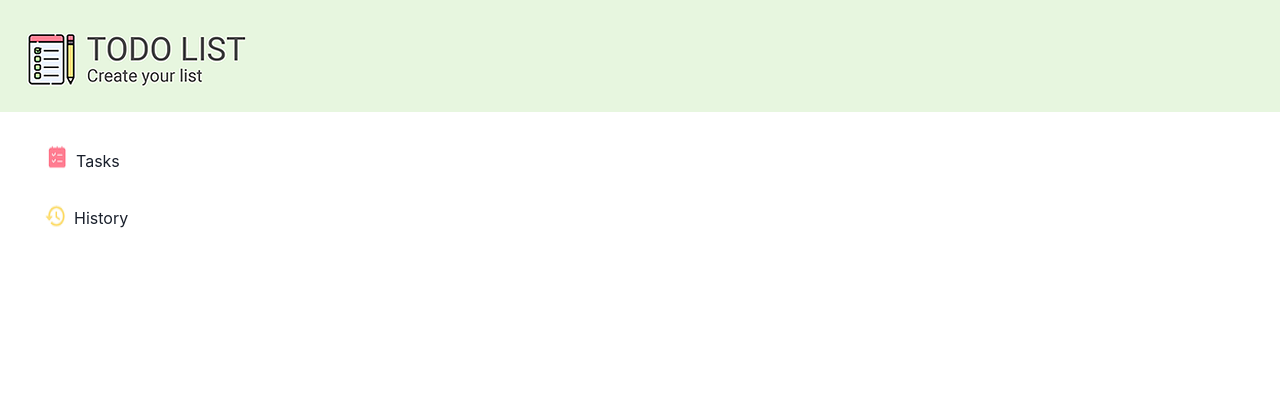
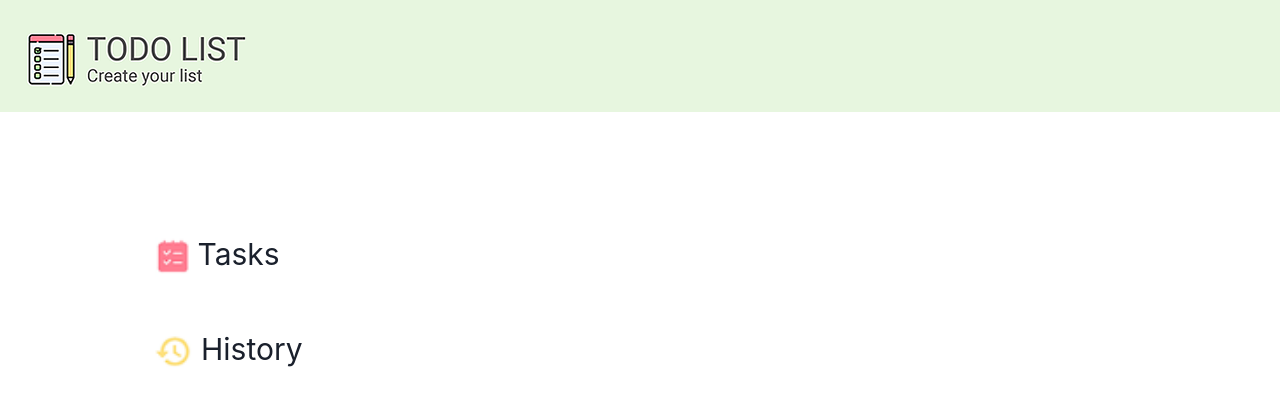
Before and after one commit to Laria-Mateo/TrabajoIntegrador_ArgentinaPrograma4.0, a React (Vite) app: page / in a window 1280 px wide. Shown: the top 406 px of the page. Built offline with nearby package versions, Linux system fonts and the light colour scheme.

Commit message:
cambios en button

```diff
--- a/src/App.jsx
+++ b/src/App.jsx
@@ -60,26 +60,24 @@ function App() {
 
 
 
-      <Box hideBelow="md" pos={"absolute"} ml={"40px"} mt={"30px"}>
+      <Box hideBelow="md" pos={"absolute"} ml={"150px"} mt={"100px"}>
         <button onClick={startCreatingTask}>
-          <Flex mb={"20px"} w="90px" borderLeft='5px solid transparent' _hover={{ borderLeft: "5px solid #00B499", cursor: "pointer" }}>
-
-            <Image m="2px" src={lista} alt='' />
-            <Text mt="7px" ml="6px">Tasks</Text>
+          <Flex mb={"20px"} w="120px" borderLeft='5px solid transparent' _hover={{ borderLeft: "5px solid #00B499", cursor: "pointer" }}>
+            <Image w="100%" h="40px" mt={"25px"} objectFit="contain" src={lista} alt='' />
+            <Text mt="20px" ml="6px" style={{ fontSize: "30px" }}>Tasks</Text>
           </Flex>
         </button>
 
         <Box h="10px" />
 
-        <button onClick={showTaskHistory}>
-          <Flex w="100px" borderLeft='5px solid transparent' _hover={{ borderLeft: "5px solid #00B499", cursor: "pointer" }}>
-
-            <Image src={history} alt='' />
-            <Text mt="3px" ml="6px">History</Text>
+        <button onClick={showTaskHistory} mb={"0px"}>
+          <Flex w="120px" borderLeft='5px solid transparent'mb={"0px"}  _hover={{ borderLeft: "5px solid #00B499", cursor: "pointer" }}>
+            <Image src={history} alt=''mb={"0px"} w="40px" h="90px" objectFit="contain" />
+            <Text mt="20px"  ml="6px" mb={"0px"} style={{ fontSize: "30px" }}>History</Text>
           </Flex>
-
         </button>
       </Box>
+
       <Flex
         mt="5vh"
         mb="3vh"
```
Lines whose indentation alone changed are shown as unchanged.
